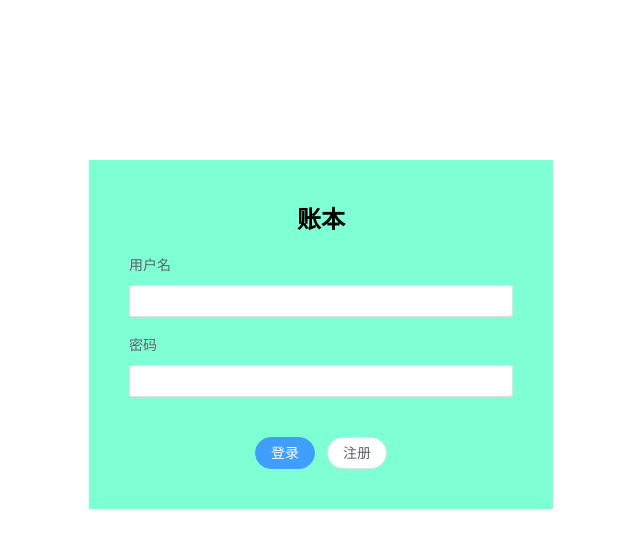
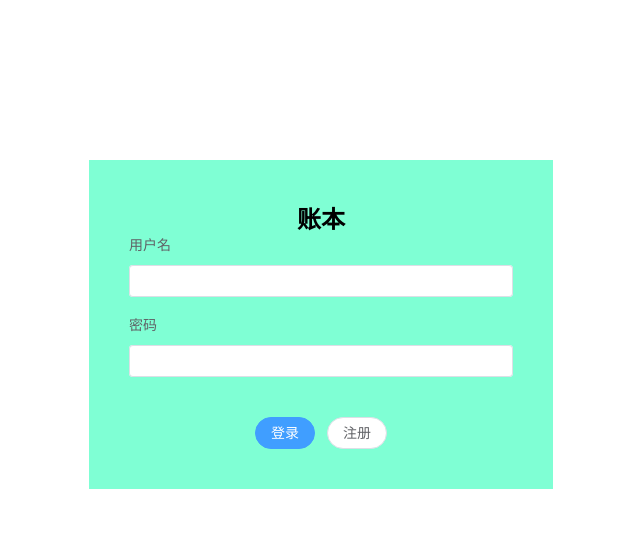
Before and after one commit to htSun1998/Plutus, a Vue app in the folder frontend/: page /login in a window 1280 px wide. Shown: the top 548 px of the page, without its empty margins (319-959 px from the left). Built offline with nearby package versions, Linux system fonts and the light colour scheme.

Commit message:
padding margin 0

```diff
--- a/frontend/src/App.vue
+++ b/frontend/src/App.vue
@@ -7,5 +7,8 @@ import { RouterView } from "vue-router";
 </script>
 
 <style>
-
+* {
+  margin: 0;
+  padding: 0;
+}
 </style>
--- a/frontend/src/components/login/index.vue
+++ b/frontend/src/components/login/index.vue
@@ -30,11 +30,11 @@ const loginForm = reactive({
   username: '',
   password: ''
 })
-const registerForm = reactive({
-  username: '',
-  password: '',
-  email: ''
-})
+// const registerForm = reactive({
+//   username: '',
+//   password: '',
+//   email: ''
+// })
 
 function checkLogin() {
   router.push("/main")
@@ -52,7 +52,4 @@ function register() {
 .login-button {
   text-align: center;
 }
-.login-form {
-  margin: 0 auto;
-}
 </style>
```
